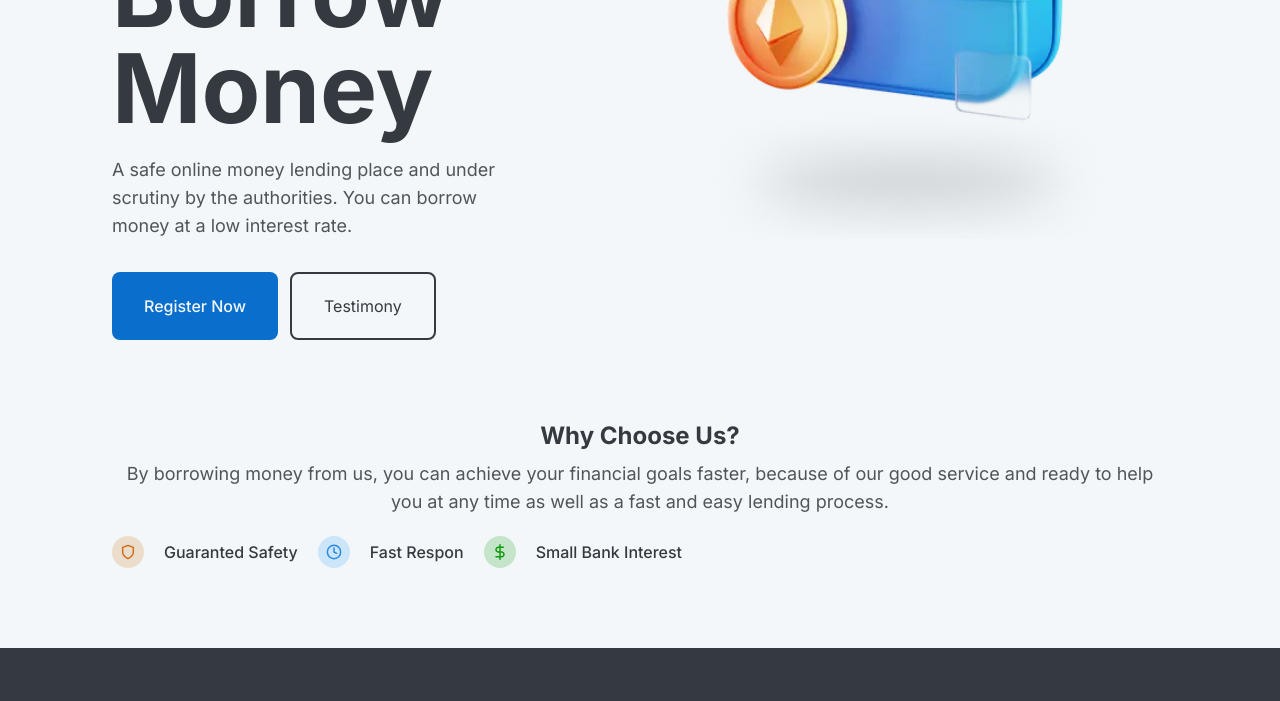
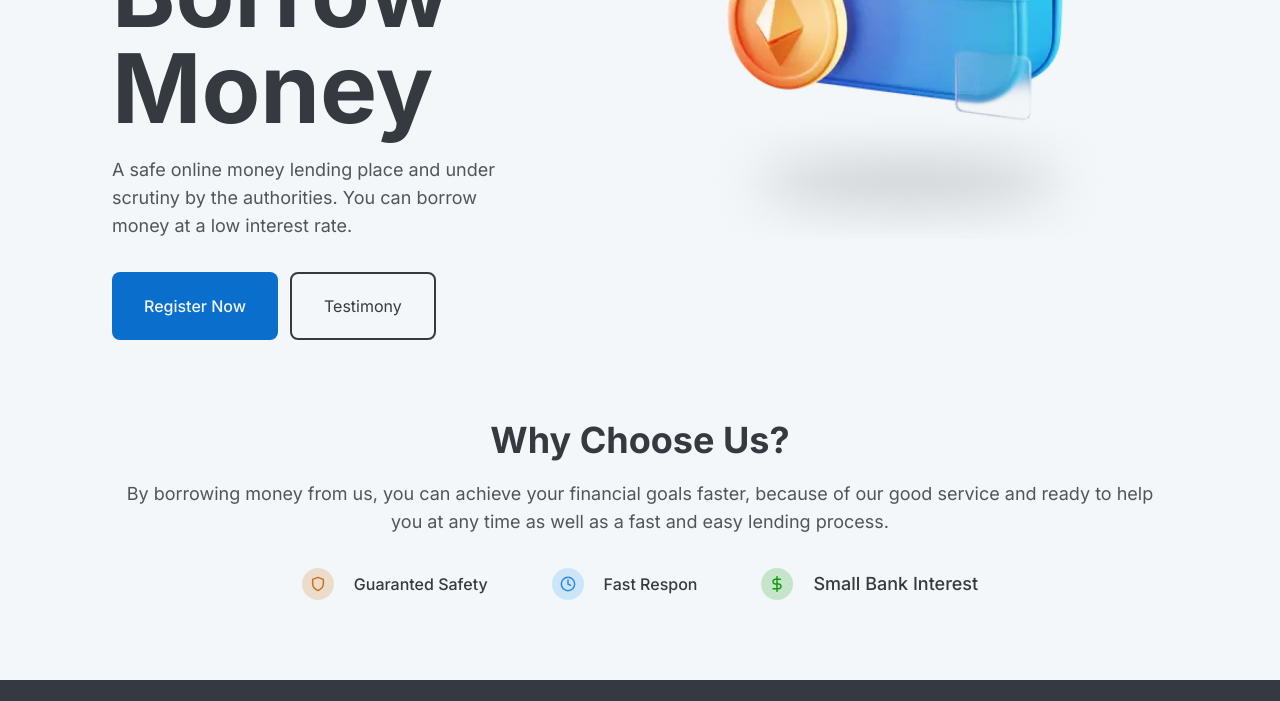
Before and after one commit to naufal-yafi/landing-page-frivo, a website: page index.html in a window 1280 px wide. Shown: the part 456-1157 px from the top of the page. Drawn offline with Linux system fonts and the light colour scheme.

Commit message:
create responsive why choose us

```diff
--- a/index.html
+++ b/index.html
@@ -20,8 +20,8 @@
     <link rel="shortcut icon" href="./assets/logo/favicon.ico" type="image/x-icon">
     <link rel="icon" sizes="512x512" href="./assets/logo/logo512.png">
     <link rel="apple-touch-icon" href="./assets/logo/logo192.png">
-    <link rel="stylesheet" href="./dist/css/style.css" media="all">
-    <!-- <link rel="stylesheet" href="./build/style/output.css"> -->
+    <!-- <link rel="stylesheet" href="./dist/css/style.css" media="all"> -->
+    <link rel="stylesheet" href="./build/style/output.css">
 
     <title>Frivo</title>
 </head>
@@ -59,7 +59,7 @@
         class="mt-20 lg:mt-24 xl:mt-28 w-full flex flex-col-reverse items-center lg:flex-row lg:justify-around px-3 lg:px-12 xl:px-28">
         <div id="container">
             <hgroup class="text-neutral-900 lg:w-3/4">
-                <h1 class="font-Inter font-bold text-2xl lg:text-8xl">A <strong class="text-blue-600">Trusted</strong>
+                <h1 class="font-Inter font-bold text-3xl lg:text-8xl sm:text-5xl">A <strong class="text-blue-600">Trusted</strong>
                     Place To
                     Borrow Money</h1>
                 <p class="mt-5 mb-8 text-neutral-800 text-sm lg:text-lg">A safe online money lending place and under
@@ -80,16 +80,17 @@
             srcset="./assets/images/wallet/wallet-small.webp 300w, ./assets/images/wallet/wallet-medium.webp 768w, ./assets/images/wallet/wallet-large.webp 1280w">
     </main>
 
-    <section id="why=us" class="px-3 lg:px-12 xl:px-28 mt-14 lg:mt-16 xl:mt-20">
+    <section id="why=us" class="w-full px-3 lg:px-12 xl:px-28 mt-14 lg:mt-16 xl:mt-20">
         <article>
             <hgroup>
-                <h1 class="font-Inter font-bold text-2xl text-center">Why Choose Us?</h1>
-                <p class="mt-2 mb-5 text-neutral-800 text-sm lg:text-lg lg:text-center">By borrowing money from us, you can achieve your financial goals faster, because of our good service and ready to help
+                <h1 class="font-Inter font-bold text-2xl lg:text-4xl text-center">Why Choose Us?</h1>
+                <p class="mt-2 lg:mt-5 mb-5 lg:mb-8 text-neutral-800 text-sm lg:text-lg lg:text-center">By borrowing money from us, you can achieve your financial goals faster, because of our good service and ready to help
                 you at any time as well as a fast and easy lending process.</p>
             </hgroup>
         </article>
+    </section>
 
-        <div class="flex flex-col lg:flex-row gap-5" aria-label="reasons to choose us">
+    <section id="reasons" class="w-full flex flex-col px-3 lg:px-12 xl:px-28 lg:flex-row gap-5  lg:gap-16 lg:justify-center sm:items-center" aria-label="reasons to choose us">
         <div id="text-icon guaranted" class="flex items-center gap-5" aria-label="our services are guaranteed safety">
             <div id="icon" class="bg-orange-100 px-2 py-2 rounded-full">
                 <img src="./assets/icons/shield.svg" alt="icon shield" width="16px" height="16px">
@@ -108,8 +109,7 @@
             <div id="icon" class="bg-green-100 px-2 py-2 rounded-full">
                 <img src="./assets/icons/dollar-sign.svg" alt="icon shield" width="16px" height="16px">
             </div>
-                <p class="font-medium">Small Bank Interest</p>
-            </div>
+            <p class="font-medium lg:text-lg">Small Bank Interest</p>
         </div>
     </section>
 
```
Also changed, not shown: build/style/output.css, dist/css/style.css. Lines whose indentation alone changed are shown as unchanged.
